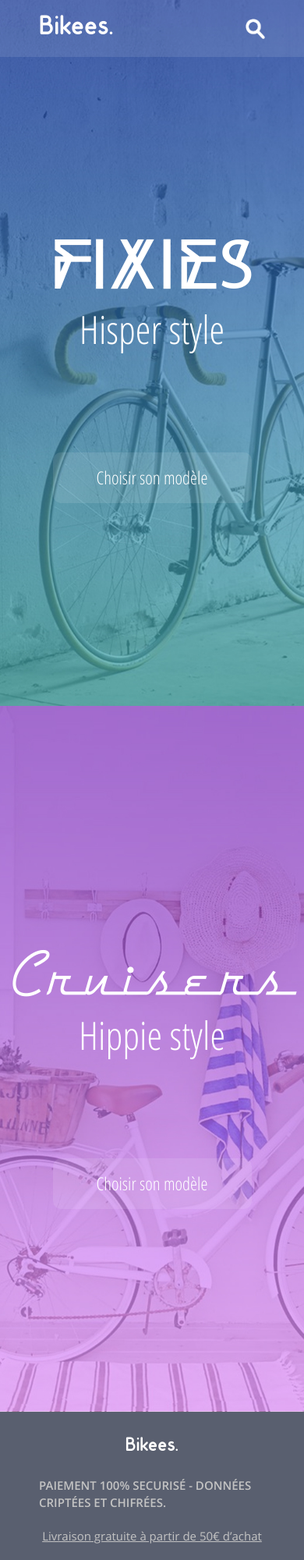
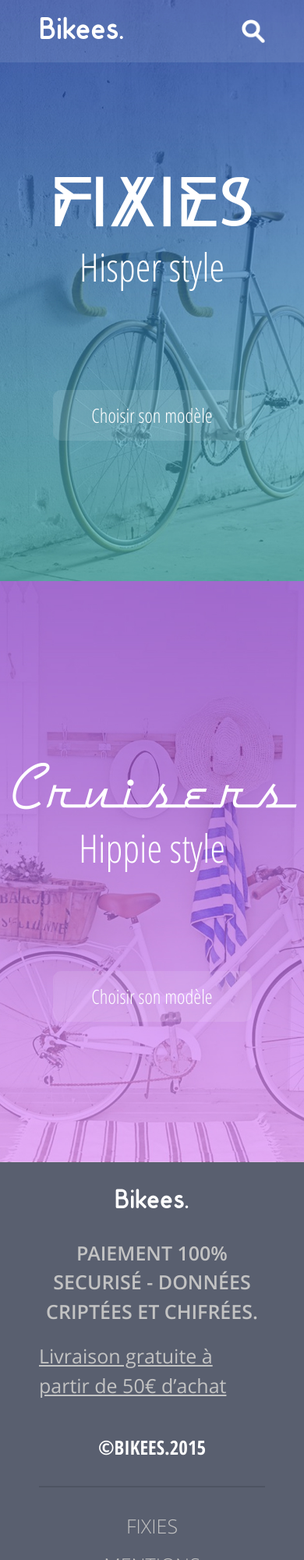
Before and after one commit to nabandz/Bikees-template, a website: page src/index.html in a window 390 px wide. Shown: the top 2000 px of the page at 78% size. Drawn offline with Linux system fonts and the light colour scheme.

Commit message:
Update 'media.scss'
Update 'media 767px'

```diff
--- a/src/sass/base/_media.scss
+++ b/src/sass/base/_media.scss
@@ -191,8 +191,25 @@
 }
 
 @media (max-width: 767px) {
+    .button {
+        font-size: 25px;
+    }
+
+    .header {
+        &__logo {
+            font-size: 40px;
+        }
+
+        &__btn {
+            img {
+                width: 30px;
+            }
+        }
+    }
+
     .home {
         &__block {
+            padding: 200px 0 180px 0;
             min-width: 100%;
         }
     }
@@ -219,12 +236,49 @@
             flex-direction: column;
             a {
                 justify-content: center;
+                width: auto;
+                margin: 10px 14px;
+                font-size: 25px;
             }
         }
 
         &__links {
             padding: 25px 0px;
             width: 100%;
+            p {
+                font-size: 25px;
+            }
+        }
+
+        &__form {
+            input {
+                width: 350px;
+                height: 70px;
+            }
+            ::placeholder {
+                font-size: 20px;
+            }
+        }
+
+        &__logo {
+            font-size: 35px;
+        }
+
+        &__descr {
+            font-size: 25px;
+            text-align: center;
+        }
+
+        &__link {
+            font-size: 25px;
+        }
+
+        &__c {
+            font-size: 25px;
+        }
+
+        &__social {
+            font-size: 30px;
         }
     }
 
```
Also changed, not shown: src/css/style.min.css.
